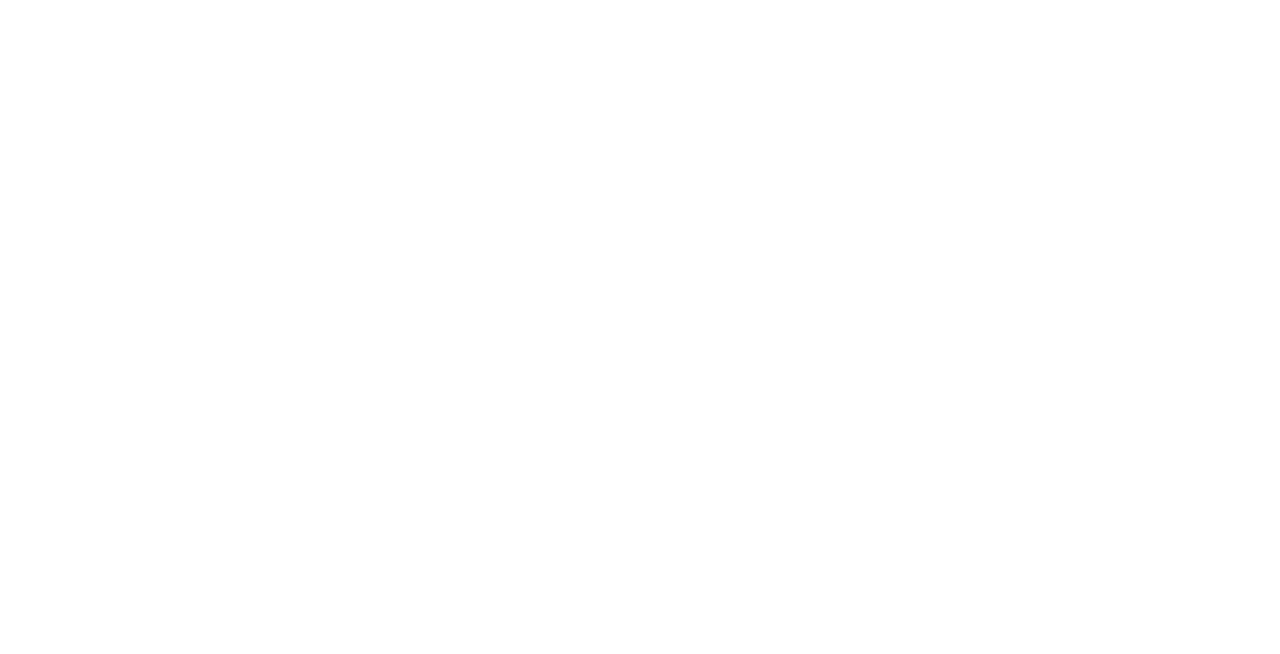
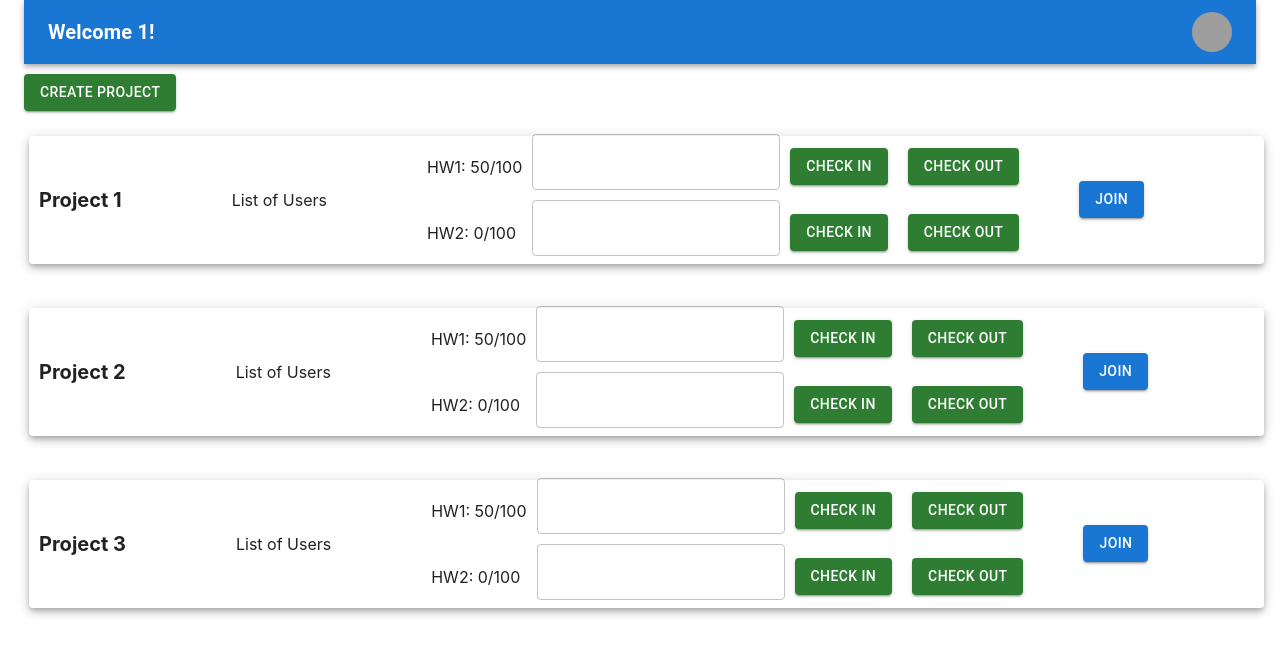
Before and after one commit to akhilgiridhar/ECE461L_Project, a React (Create React App) app in the folder haas-project/: page /projects/1/1 in a window 1280 px wide. Before the commit this address had no page. Shown: the top 654 px of the page. Built offline with nearby package versions, Linux system fonts and the light colour scheme; grey boxes are pictures that could not be loaded.

Commit message:
Logout functionality implemented and route parameters

```diff
--- a/haas-project/package.json
+++ b/haas-project/package.json
@@ -8,6 +8,7 @@
     "@emotion/styled": "^11.11.0",
     "@mui/icons-material": "^5.14.14",
     "@mui/material": "^5.14.12",
+    "@react-navigation/native-stack": "^6.9.16",
     "@testing-library/jest-dom": "^5.17.0",
     "@testing-library/react": "^13.4.0",
     "@testing-library/user-event": "^13.5.0",
--- a/haas-project/src/App.js
+++ b/haas-project/src/App.js
@@ -10,7 +10,7 @@ const App = () => {
     <Router>
       <Routes>
         <Route path="/login" element={<LoginPage />} />
-        <Route path="/projects" element={<Projects />} />
+        <Route path="/projects/:userid/:name" element={<Projects />} />
         <Route path="/createaccount" element={<CreateAccount />} />
         <Route exact path="/" element={<LoginPage />} />
       </Routes>
--- a/haas-project/src/CreateAccountPage.js
+++ b/haas-project/src/CreateAccountPage.js
@@ -1,6 +1,6 @@
 import React, { useState } from 'react';
 import './App.css';
-import { Paper, Container, Grid, TextField, Button, Modal, Box, Typography } from '@mui/material';
+import { Paper, Container, Grid, Link, TextField, Button, Modal, Box, Typography } from '@mui/material';
 import { useNavigate } from 'react-router-dom';
 import Avatar from '@mui/material/Avatar';
 import CssBaseline from '@mui/material/CssBaseline';
@@ -53,7 +53,7 @@ export default function CreateAccount() {
 
         if(data.code === 200) {
           if(data.isAuthenticated) {
-            navigate('/projects');
+            navigate('/projects/' + data.username + "/" + data.name);
           } else {
             setMessage("User exists. Try again")
             setIsModalOpen(true);
@@ -126,6 +126,13 @@ export default function CreateAccount() {
           </Grid>
         </Box>
       </Box>
+      <Grid container>
+            <Grid item>
+              <Link href="./login" variant="body2">
+                {"Already have an account? Login"}
+              </Link>
+            </Grid>
+          </Grid>
       <Modal
         open={isModalOpen}
         onClose={closeModal}
--- a/haas-project/src/LoginPage.js
+++ b/haas-project/src/LoginPage.js
@@ -51,7 +51,7 @@ const LoginForm = ({ onLogin }) => {
 
         if(data.code === 200) {
           if(data.isAuthenticated) {
-            navigate('/projects');
+            navigate('/projects/' + data.username + "/" + data.name);
           } else {
             setMessage("Invalid credentials. Try again")
             setIsModalOpen(true);
--- a/haas-project/src/Projects.js
+++ b/haas-project/src/Projects.js
@@ -1,7 +1,8 @@
 import React, { useState } from "react";
 import "./App.css";
-import { Paper, Container, Grid, TextField, Button, Modal, Box } from "@mui/material";
+import { AppBar, Toolbar, Typography, IconButton, Menu, MenuItem, Tooltip, Avatar, Container, Grid, TextField, Button, Modal, Box } from "@mui/material";
 import ProjectsScreen from "./pages/ProjectsScreen";
+import { useParams, useNavigate } from "react-router-dom";
 
 const style = {
   position: "absolute",
@@ -17,6 +18,35 @@ const style = {
 
 function Projects() {
 
+  const navigate = useNavigate();
+
+  const {userid, name} = useParams();
+
+  const settings = ['Logout'];
+
+  const [anchorElNav, setAnchorElNav] = React.useState(null);
+  const [anchorElUser, setAnchorElUser] = React.useState(null);
+
+  const handleOpenNavMenu = (e) => {
+    setAnchorElNav(e.currentTarget);
+  };
+
+  const handleLogout = (e) => {
+    navigate('/')
+  }
+
+  const handleOpenUserMenu = (e) => {
+    setAnchorElUser(e.currentTarget);
+  };
+
+  const handleCloseNavMenu = () => {
+    setAnchorElNav(null);
+  };
+
+  const handleCloseUserMenu = () => {
+    setAnchorElUser(null);
+  };
+
   const [isModalOpen, setIsModalOpen] = useState(false);
 
   const handleModal = () => {
@@ -28,8 +58,78 @@ function Projects() {
   };
 
   return (
-    <Container maxWidth="md" className="top-left-container">
-      <div style={{ display: 'flex', alignContent: 'center', paddingTop: '10px', textAlign: 'center' }}>
+    <Container maxWidth="xl" className="top-left-container">
+      <AppBar position="static">
+      <Container maxWidth="xl">
+        <Toolbar disableGutters>
+          <Typography
+            variant="h6"
+            noWrap
+            component="a"
+            sx={{
+              mr: 2,
+              display: { xs: 'none', md: 'flex' },
+              fontWeight: 700,
+              color: 'inherit',
+              textDecoration: 'none',
+            }}
+          >
+            Welcome {name}!
+          </Typography>
+
+          <Box sx={{ flexGrow: 1, display: { xs: 'flex', md: 'none' } }}>
+          </Box>
+          <Typography
+            variant="h5"
+            noWrap
+            component="a"
+            sx={{
+              mr: 2,
+              display: { xs: 'flex', md: 'none' },
+              flexGrow: 1,
+              fontWeight: 700,
+              letterSpacing: '.3rem',
+              color: 'inherit',
+              textDecoration: 'none',
+            }}
+          >
+            LOGO
+          </Typography>
+          <Box sx={{ flexGrow: 1, display: { xs: 'none', md: 'flex' } }}>
+          </Box>
+          <Box sx={{ flexGrow: 0 }}>
+            <Tooltip title="Open settings">
+              <IconButton onClick={handleOpenUserMenu} sx={{ p: 0 }}>
+                <Avatar alt={name} src="/static/images/avatar/2.jpg" />
+              </IconButton>
+            </Tooltip>
+            <Menu
+              sx={{ mt: '45px' }}
+              id="menu-appbar"
+              anchorEl={anchorElUser}
+              anchorOrigin={{
+                vertical: 'top',
+                horizontal: 'right',
+              }}
+              keepMounted
+              transformOrigin={{
+                vertical: 'top',
+                horizontal: 'right',
+              }}
+              open={Boolean(anchorElUser)}
+              onClose={handleCloseUserMenu}
+            >
+              {settings.map((setting) => (
+                <MenuItem key={setting} onClick={handleCloseUserMenu}>
+                  <Typography textAlign="center" onClick={handleLogout}>{setting}</Typography>
+                </MenuItem>
+              ))}
+            </Menu>
+          </Box>
+        </Toolbar>
+      </Container>
+    </AppBar>
+    <div style={{ display: 'flex', alignContent: 'center', paddingTop: '10px', textAlign: 'center' }}>
         <Button
           onClick={handleModal}
           variant="contained"
```
Also changed, not shown: 1 other file (tests, documents, lock files or other folders).
